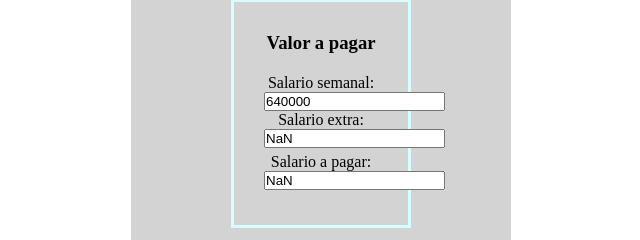
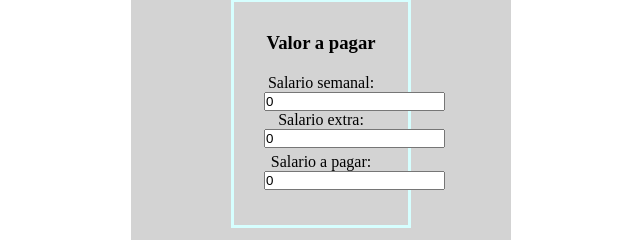
Before and after one commit to jacksonguerrer0/clase_uno_js, a plain HTML site: page index.html in a window 1280 px wide. Both pictures are taken after typing "Sample" into the empty fields and a click on the button "Calcular". Shown: the part 215-455 px from the top of the page, 319-959 px from the left. Drawn offline with Linux system fonts and the light colour scheme.

Commit message:
Agragando comentarios y arreglando el algoritmo con un else para valores de cero

```diff
--- a/script/script.js
+++ b/script/script.js
@@ -12,12 +12,16 @@ function Calcular(){
         document.getElementById("extra").value = extra;
         document.getElementById("pay").value = salario;
     }
-    else{
+    else if(cantidad > 40){
         extra = cantidad - 40;
         salario = (extra * 20000) + (40*16000);
         document.getElementById("salario").value = 40 * 16000;
         document.getElementById("extra").value = extra * 20000;
         document.getElementById("pay").value = salario;
     }
-
+    else {
+        document.getElementById("salario").value = 0;
+        document.getElementById("extra").value = 0;
+        document.getElementById("pay").value = 0;
+    }
 }
```
Also changed, not shown: examplesClaseUno.html (+4 -1 lines).
